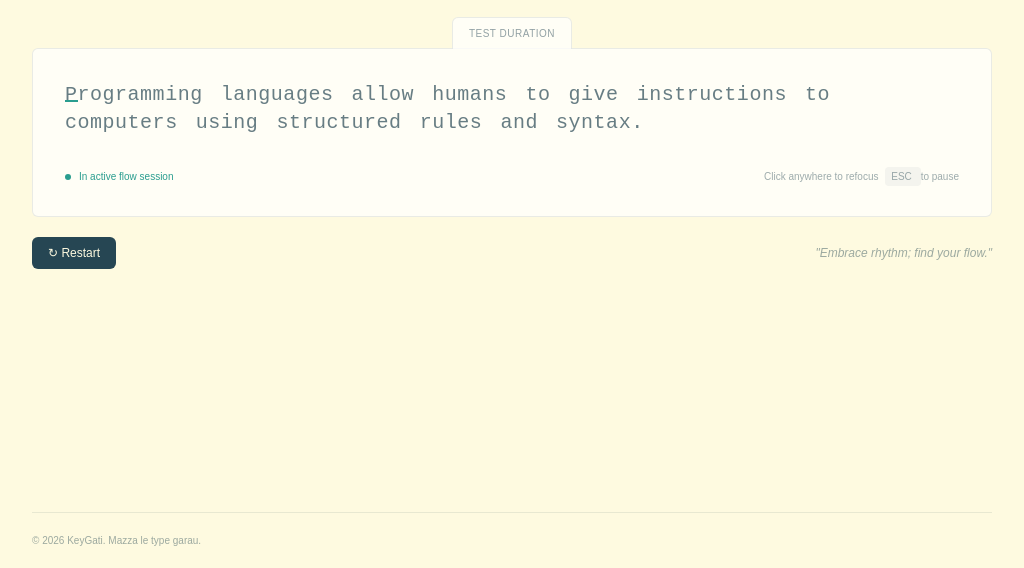
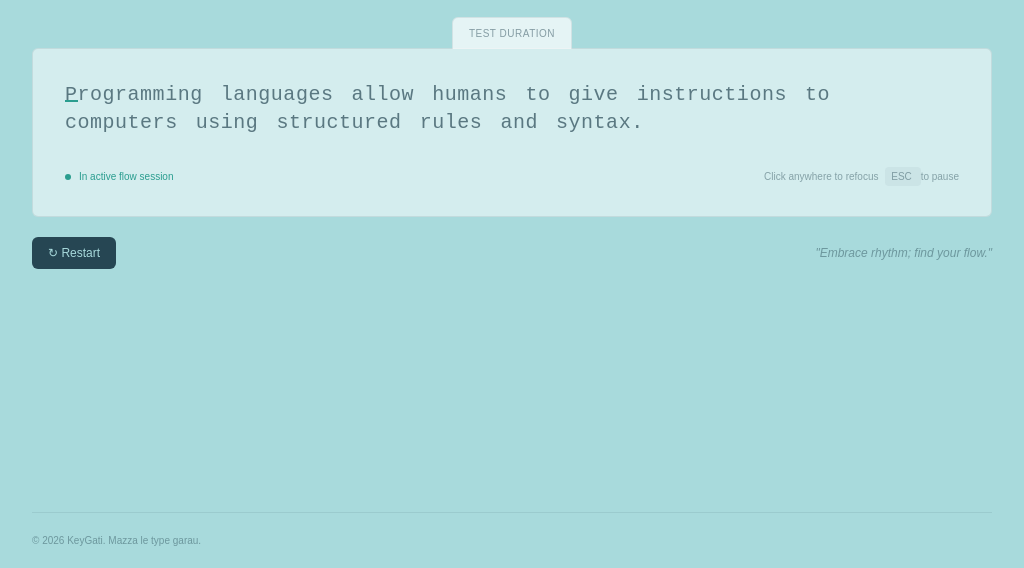
Before and after one commit to ChandanShakya/keygati, a plain HTML site: page index.html in a window 1280 px wide. Shown: the part 232-800 px from the top of the page, without its empty margins (128-1152 px from the left). Drawn offline with nearby package versions, Linux system fonts and the light colour scheme.

Commit message:
Update KeyGati color palette

```diff
--- a/index.html
+++ b/index.html
@@ -17,7 +17,7 @@
                 extend: {
                     colors: {
                         keygati: {
-                            background: "#fefae0",
+                            background: "#A8DADC",
                             dark: "#264653",
                             teal: "#2A9D8F",
                             yellow: "#E9C46A",
@@ -233,7 +233,7 @@
             <!-- Typing Text Container -->
             <section
                 aria-label="Typing passage"
-                class="rounded-md border border-keygati-dark/10 bg-white/70 p-6 sm:p-8"
+                class="rounded-md border border-keygati-dark/10 bg-white/50 p-6 sm:p-8"
             >
 
                 <p
```
